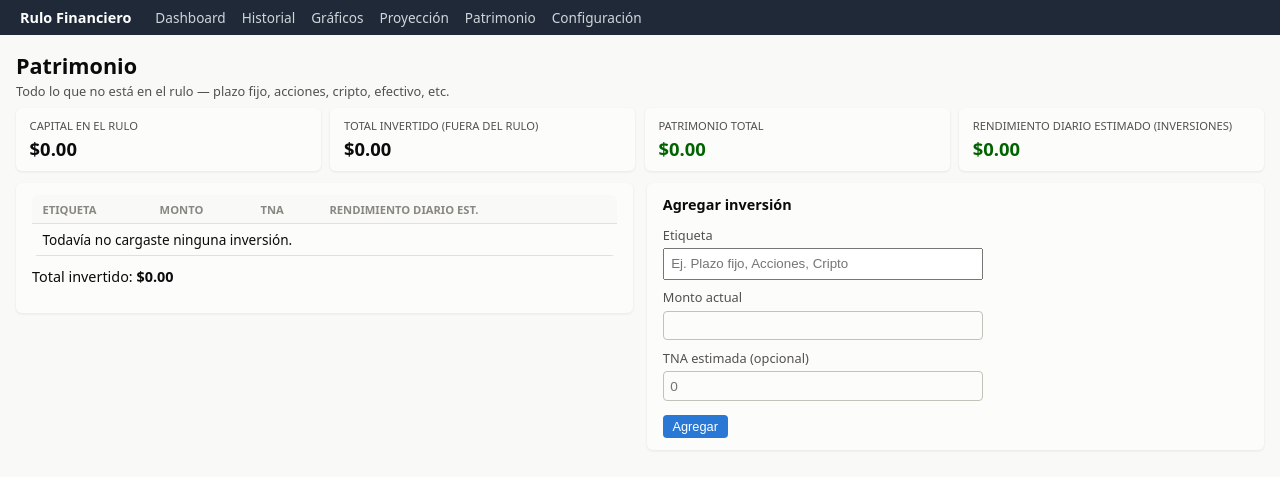
After one commit to ferreyraf/App_rendimientos, a Flask app: page /patrimonio in a window 1280 px wide. The commit adds this page. Shown: the top 477 px of the page. Run offline with Flask 3, Linux system fonts and the light colour scheme; data that the repository does not hold is empty.

Commit message:
Suma control de patrimonio, día hábil, categorías y gráficos al dashboard
- Pestaña Patrimonio: inversiones fuera del rulo (etiqueta, monto, TNA)
  con rendimiento diario estimado y patrimonio total (rulo + inversiones).
- Egresos/ingresos recurrentes pueden usar día hábil (ej. "5to día hábil")
  en vez de solo día calendario, para sueldos que no se pagan en fecha fija.
- Egresos admiten categoría libre (Vivienda, Servicios, etc.) para agrupar.
- Dashboard: totales de ingresos/egresos, gráficos de torta de
  ingresos vs. egresos y egresos por categoría del mes actual.

Co-Authored-By: Claude Sonnet 5 <noreply@anthropic.com>

```diff
--- a/app/routes.py
+++ b/app/routes.py
@@ -10,6 +10,8 @@ from .domain import (
     Wallet,
     billetera_actual,
     capital_simple,
+    daily_yield,
+    movimientos_del_mes,
     proxima_captura,
     proximo_vencimiento_impuestos,
     simulate,
@@ -49,23 +51,44 @@ def _ingresos(conn) -> list[MovimientoRecurrente]:
     return [m for _, m in db.get_ingresos(conn)]
 
 
-def _parse_movimiento_form(form) -> tuple[str, float, bool, date | None, int | None]:
+def _total_invertido(conn) -> float:
+    return sum(monto for _, _, monto, _ in db.get_inversiones(conn))
+
+
+def _parse_inversion_form(form) -> tuple[str, float, float]:
     etiqueta = (form.get("etiqueta") or "").strip()
     if not etiqueta:
         raise ValueError("La etiqueta es obligatoria.")
     monto = float(form["monto"])
     if monto <= 0:
         raise ValueError("El monto debe ser mayor a cero.")
+    tna = float(form.get("tna") or 0)
+    if tna < 0:
+        raise ValueError("La TNA no puede ser negativa.")
+    return etiqueta, monto, tna
+
+
+def _parse_movimiento_form(form) -> tuple[str, float, bool, date | None, int | None, bool, str]:
+    etiqueta = (form.get("etiqueta") or "").strip()
+    if not etiqueta:
+        raise ValueError("La etiqueta es obligatoria.")
+    monto = float(form["monto"])
+    if monto <= 0:
+        raise ValueError("El monto debe ser mayor a cero.")
+    categoria = (form.get("categoria") or "").strip()
     recurrente = form.get("recurrente") == "on"
     if recurrente:
         dia_mes = int(form["dia_mes"])
-        if not (1 <= dia_mes <= 31):
-            raise ValueError("El día del mes debe estar entre 1 y 31.")
+        dia_habil = form.get("dia_habil") == "on"
+        limite = 23 if dia_habil else 31
+        if not (1 <= dia_mes <= limite):
+            raise ValueError(f"El día {'hábil' if dia_habil else 'del mes'} debe estar entre 1 y {limite}.")
         fecha = None
     else:
         fecha = date.fromisoformat(form["fecha"])
         dia_mes = None
-    return etiqueta, monto, recurrente, fecha, dia_mes
+        dia_habil = False
+    return etiqueta, monto, recurrente, fecha, dia_mes, dia_habil, categoria
 
 
 @bp.route("/")
@@ -79,6 +102,7 @@ def dashboard():
     wallets = [_wallet_from_row(r) for r in db.get_wallets(conn)]
     egresos = _egresos(conn)
     ingresos = _ingresos(conn)
+    total_invertido = _total_invertido(conn)
     conn.close()
 
     ahora = datetime.now()
@@ -122,9 +146,23 @@ def dashboard():
     total_aportado = principal_total
     total_egresos = sum(s.egreso_pagado for s in summaries)
     total_ingresos = sum(s.ingreso_recibido for s in summaries)
+    patrimonio_total = capital_hoy + total_invertido
 
     vencimiento = proximo_vencimiento_impuestos(hoy)
     dias_para_vencimiento = (vencimiento - hoy).days
+
+    egresos_mes = movimientos_del_mes(egresos, hoy.year, hoy.month)
+    ingresos_mes = movimientos_del_mes(ingresos, hoy.year, hoy.month)
+    total_egresos_mes = sum(m.monto for m in egresos_mes)
+    total_ingresos_mes = sum(m.monto for m in ingresos_mes)
+
+    egresos_por_categoria: dict[str, float] = {}
+    for m in egresos_mes:
+        clave = m.categoria or "Sin categoría"
+        egresos_por_categoria[clave] = egresos_por_categoria.get(clave, 0.0) + m.monto
+    egresos_por_categoria_serie = [
+        {"categoria": k, "monto": v} for k, v in egresos_por_categoria.items()
+    ]
 
     return render_template(
         "dashboard.html",
@@ -139,8 +177,13 @@ def dashboard():
         total_aportado=total_aportado,
         total_egresos=total_egresos,
         total_ingresos=total_ingresos,
+        total_invertido=total_invertido,
+        patrimonio_total=patrimonio_total,
         vencimiento=vencimiento,
         dias_para_vencimiento=dias_para_vencimiento,
+        total_egresos_mes=total_egresos_mes,
+        total_ingresos_mes=total_ingresos_mes,
+        egresos_por_categoria=egresos_por_categoria_serie,
     )
 
 
@@ -177,6 +220,8 @@ def configuracion():
     ingresos = db.get_ingresos(conn)
     conn.close()
     total_egresos = sum(m.monto for _, m in egresos)
+    total_ingresos = sum(m.monto for _, m in ingresos)
+    categorias_existentes = sorted({m.categoria for _, m in egresos if m.categoria})
     return render_template(
         "configuracion.html",
         aportes=aportes,
@@ -184,6 +229,8 @@ def configuracion():
         egresos=egresos,
         ingresos=ingresos,
         total_egresos=total_egresos,
+        total_ingresos=total_ingresos,
+        categorias_existentes=categorias_existentes,
     )
 
 
@@ -226,7 +273,7 @@ def eliminar_aporte(aporte_id):
 def agregar_egreso():
     conn = db.get_db()
     try:
-        etiqueta, monto, recurrente, fecha, dia_mes = _parse_movimiento_form(request.form)
+        etiqueta, monto, recurrente, fecha, dia_mes, dia_habil, categoria = _parse_movimiento_form(request.form)
     except KeyError:
         conn.close()
         flash("Datos inválidos: revisá los campos del egreso.")
@@ -236,7 +283,7 @@ def agregar_egreso():
         flash(str(exc))
         return redirect(url_for("main.configuracion"))
 
-    db.add_egreso(conn, etiqueta, monto, recurrente, fecha, dia_mes)
+    db.add_egreso(conn, etiqueta, monto, recurrente, fecha, dia_mes, dia_habil, categoria)
     conn.close()
     flash("Egreso agregado.")
     return redirect(url_for("main.configuracion"))
@@ -246,7 +293,7 @@ def agregar_egreso():
 def editar_egreso(egreso_id):
     conn = db.get_db()
     try:
-        etiqueta, monto, recurrente, fecha, dia_mes = _parse_movimiento_form(request.form)
+        etiqueta, monto, recurrente, fecha, dia_mes, dia_habil, categoria = _parse_movimiento_form(request.form)
     except KeyError:
         conn.close()
         flash("Datos inválidos: revisá los campos del egreso.")
@@ -256,7 +303,7 @@ def editar_egreso(egreso_id):
         flash(str(exc))
         return redirect(url_for("main.configuracion"))
 
-    db.update_egreso(conn, egreso_id, etiqueta, monto, recurrente, fecha, dia_mes)
+    db.update_egreso(conn, egreso_id, etiqueta, monto, recurrente, fecha, dia_mes, dia_habil, categoria)
     conn.close()
     flash("Egreso actualizado.")
     return redirect(url_for("main.configuracion"))
@@ -275,7 +322,7 @@ def eliminar_egreso(egreso_id):
 def agregar_ingreso():
     conn = db.get_db()
     try:
-        etiqueta, monto, recurrente, fecha, dia_mes = _parse_movimiento_form(request.form)
+        etiqueta, monto, recurrente, fecha, dia_mes, dia_habil, _categoria = _parse_movimiento_form(request.form)
     except KeyError:
         conn.close()
         flash("Datos inválidos: revisá los campos del ingreso.")
@@ -285,7 +332,7 @@ def agregar_ingreso():
         flash(str(exc))
         return redirect(url_for("main.configuracion"))
 
-    db.add_ingreso(conn, etiqueta, monto, recurrente, fecha, dia_mes)
+    db.add_ingreso(conn, etiqueta, monto, recurrente, fecha, dia_mes, dia_habil)
     conn.close()
     flash("Ingreso agregado.")
     return redirect(url_for("main.configuracion"))
@@ -295,7 +342,7 @@ def agregar_ingreso():
 def editar_ingreso(ingreso_id):
     conn = db.get_db()
     try:
-        etiqueta, monto, recurrente, fecha, dia_mes = _parse_movimiento_form(request.form)
+        etiqueta, monto, recurrente, fecha, dia_mes, dia_habil, _categoria = _parse_movimiento_form(request.form)
     except KeyError:
         conn.close()
         flash("Datos inválidos: revisá los campos del ingreso.")
@@ -305,7 +352,7 @@ def editar_ingreso(ingreso_id):
         flash(str(exc))
         return redirect(url_for("main.configuracion"))
 
-    db.update_ingreso(conn, ingreso_id, etiqueta, monto, recurrente, fecha, dia_mes)
+    db.update_ingreso(conn, ingreso_id, etiqueta, monto, recurrente, fecha, dia_mes, dia_habil)
     conn.close()
     flash("Ingreso actualizado.")
     return redirect(url_for("main.configuracion"))
@@ -548,3 +595,90 @@ def proyeccion():
         capital_series=capital_series,
         aportes_planeados=aportes_planeados,
     )
+
+
+@bp.route("/patrimonio")
+def patrimonio():
+    conn = db.get_db()
+    inversiones_rows = db.get_inversiones(conn)
+    aportes = _aportes_pares(conn)
+
+    capital_rulo = 0.0
+    if aportes:
+        wallets = [_wallet_from_row(r) for r in db.get_wallets(conn)]
+        egresos = _egresos(conn)
+        ingresos = _ingresos(conn)
+        summaries = simulate(aportes, egresos, ingresos, date.today(), wallets)
+        capital_rulo = summaries[-1].capital_cierre if summaries else 0.0
+    conn.close()
+
+    inversiones = [
+        {
+            "id": inversion_id,
+            "etiqueta": etiqueta,
+            "monto": monto,
+            "tna": tna,
+            "rendimiento_diario": daily_yield(monto, tna),
+        }
+        for inversion_id, etiqueta, monto, tna in inversiones_rows
+    ]
+    total_invertido = sum(inv["monto"] for inv in inversiones)
+    rendimiento_diario_estimado = sum(inv["rendimiento_diario"] for inv in inversiones)
+
+    return render_template(
+        "patrimonio.html",
+        inversiones=inversiones,
+        total_invertido=total_invertido,
+        rendimiento_diario_estimado=rendimiento_diario_estimado,
+        capital_rulo=capital_rulo,
+        patrimonio_total=capital_rulo + total_invertido,
+    )
+
+
+@bp.route("/patrimonio/agregar", methods=["POST"])
+def agregar_inversion():
+    conn = db.get_db()
+    try:
+        etiqueta, monto, tna = _parse_inversion_form(request.form)
+    except KeyError:
+        conn.close()
+        flash("Datos inválidos: revisá los campos de la inversión.")
+        return redirect(url_for("main.patrimonio"))
+    except ValueError as exc:
+        conn.close()
+        flash(str(exc))
+        return redirect(url_for("main.patrimonio"))
+
+    db.add_inversion(conn, etiqueta, monto, tna)
+    conn.close()
+    flash("Inversión agregada.")
+    return redirect(url_for("main.patrimonio"))
+
+
+@bp.route("/patrimonio/editar/<int:inversion_id>", methods=["POST"])
+def editar_inversion(inversion_id):
+    conn = db.get_db()
+    try:
+        etiqueta, monto, tna = _parse_inversion_form(request.form)
+    except KeyError:
+        conn.close()
+        flash("Datos inválidos: revisá los campos de la inversión.")
+        return redirect(url_for("main.patrimonio"))
+    except ValueError as exc:
+        conn.close()
+        flash(str(exc))
+        return redirect(url_for("main.patrimonio"))
+
+    db.update_inversion(conn, inversion_id, etiqueta, monto, tna)
+    conn.close()
+    flash("Inversión actualizada.")
+    return redirect(url_for("main.patrimonio"))
+
+
+@bp.route("/patrimonio/eliminar/<int:inversion_id>", methods=["POST"])
+def eliminar_inversion(inversion_id):
+    conn = db.get_db()
+    db.delete_inversion(conn, inversion_id)
+    conn.close()
+    flash("Inversión eliminada.")
+    return redirect(url_for("main.patrimonio"))
--- a/app/templates/base.html
+++ b/app/templates/base.html
@@ -13,6 +13,7 @@
     <a href="{{ url_for('main.historial') }}">Historial</a>
     <a href="{{ url_for('main.graficos') }}">Gráficos</a>
     <a href="{{ url_for('main.proyeccion') }}">Proyección</a>
+    <a href="{{ url_for('main.patrimonio') }}">Patrimonio</a>
     <a href="{{ url_for('main.configuracion') }}">Configuración</a>
   </nav>
   <main>
--- /dev/null
+++ b/app/templates/patrimonio.html
@@ -0,0 +1,74 @@
+{% extends "base.html" %}
+{% block content %}
+<h1>Patrimonio</h1>
+<p class="subtitle">Todo lo que no está en el rulo — plazo fijo, acciones, cripto, efectivo, etc.</p>
+
+<div class="kpi-row">
+  <div class="stat-tile">
+    <p class="stat-label">Capital en el rulo</p>
+    <p class="stat-value">${{ "%.2f"|format(capital_rulo) }}</p>
+  </div>
+  <div class="stat-tile">
+    <p class="stat-label">Total invertido (fuera del rulo)</p>
+    <p class="stat-value">${{ "%.2f"|format(total_invertido) }}</p>
+  </div>
+  <div class="stat-tile">
+    <p class="stat-label">Patrimonio total</p>
+    <p class="stat-value positivo">${{ "%.2f"|format(patrimonio_total) }}</p>
+  </div>
+  <div class="stat-tile">
+    <p class="stat-label">Rendimiento diario estimado (inversiones)</p>
+    <p class="stat-value positivo">${{ "%.2f"|format(rendimiento_diario_estimado) }}</p>
+  </div>
+</div>
+
+<div class="two-col">
+  <section class="chart-card">
+    <table>
+      <thead>
+        <tr>
+          <th>Etiqueta</th>
+          <th>Monto</th>
+          <th>TNA</th>
+          <th>Rendimiento diario est.</th>
+          <th></th>
+        </tr>
+      </thead>
+      <tbody>
+        {% for inv in inversiones %}
+          <tr>
+            <td><input type="text" form="inversion-{{ inv.id }}" name="etiqueta" value="{{ inv.etiqueta }}" required></td>
+            <td><input type="number" step="0.01" min="0.01" form="inversion-{{ inv.id }}" name="monto" value="{{ inv.monto }}" required></td>
+            <td><input type="number" step="0.01" min="0" form="inversion-{{ inv.id }}" name="tna" value="{{ inv.tna }}"> %</td>
+            <td>${{ "%.2f"|format(inv.rendimiento_diario) }}</td>
+            <td>
+              <button type="submit" form="inversion-{{ inv.id }}" formaction="{{ url_for('main.editar_inversion', inversion_id=inv.id) }}">Guardar</button>
+              <button type="submit" form="inversion-{{ inv.id }}" formaction="{{ url_for('main.eliminar_inversion', inversion_id=inv.id) }}">Eliminar</button>
+            </td>
+          </tr>
+          <form id="inversion-{{ inv.id }}" method="post"></form>
+        {% else %}
+          <tr><td colspan="5">Todavía no cargaste ninguna inversión.</td></tr>
+        {% endfor %}
+      </tbody>
+    </table>
+    <p class="total">Total invertido: <strong>${{ "%.2f"|format(total_invertido) }}</strong></p>
+  </section>
+
+  <section class="chart-card">
+    <h3>Agregar inversión</h3>
+    <form method="post" action="{{ url_for('main.agregar_inversion') }}" class="config-form">
+      <label for="inv_etiqueta">Etiqueta</label>
+      <input type="text" id="inv_etiqueta" name="etiqueta" placeholder="Ej. Plazo fijo, Acciones, Cripto" required>
+
+      <label for="inv_monto">Monto actual</label>
+      <input type="number" step="0.01" min="0.01" id="inv_monto" name="monto" required>
+
+      <label for="inv_tna">TNA estimada (opcional)</label>
+      <input type="number" step="0.01" min="0" id="inv_tna" name="tna" placeholder="0">
+
+      <button type="submit">Agregar</button>
+    </form>
+  </section>
+</div>
+{% endblock %}
```
Also changed, not shown: app/db.py (+140 -21 lines), app/domain.py (+52 -11 lines), app/templates/configuracion.html (+18 -3 lines), app/templates/dashboard.html (+80 -0 lines).
